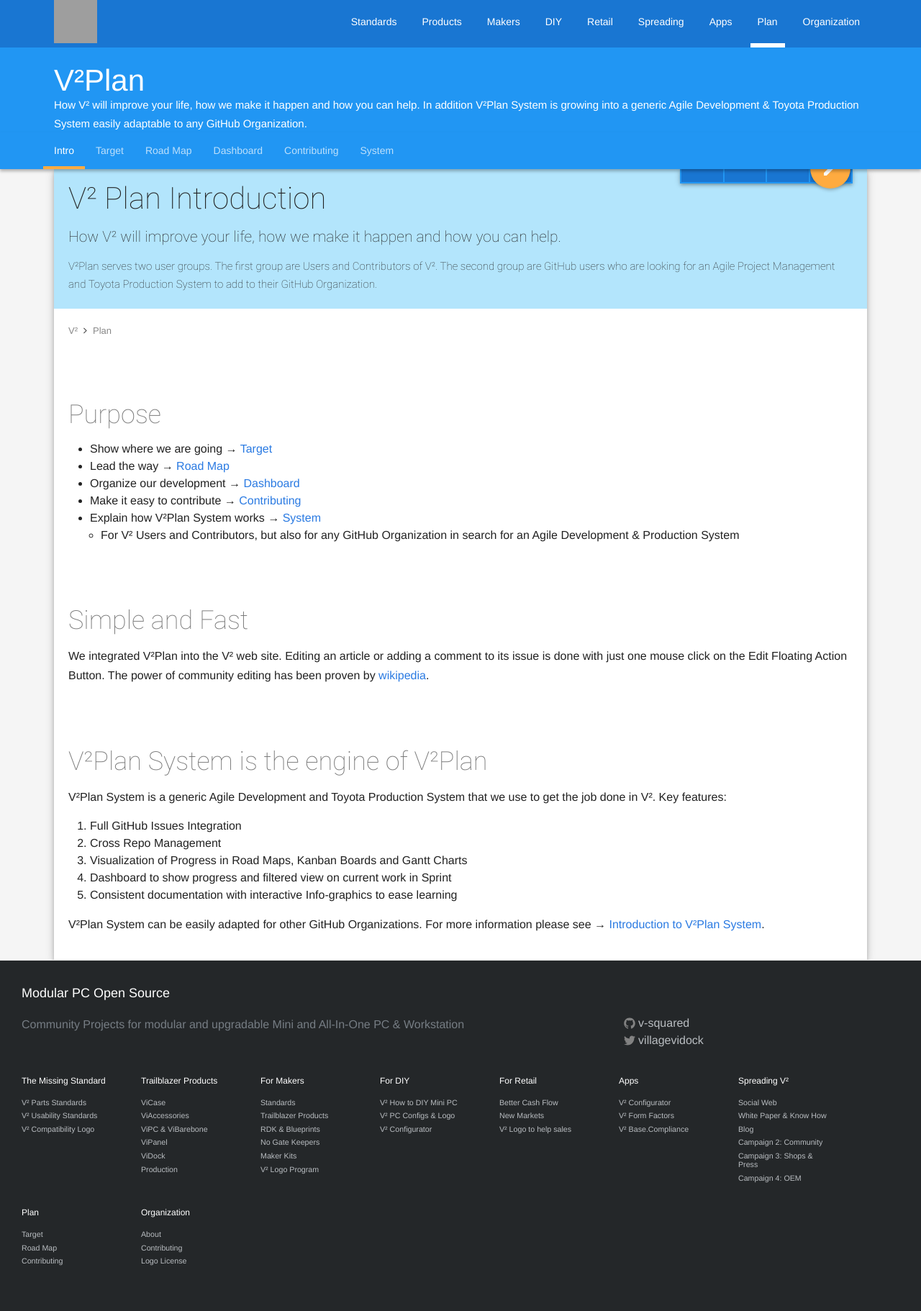
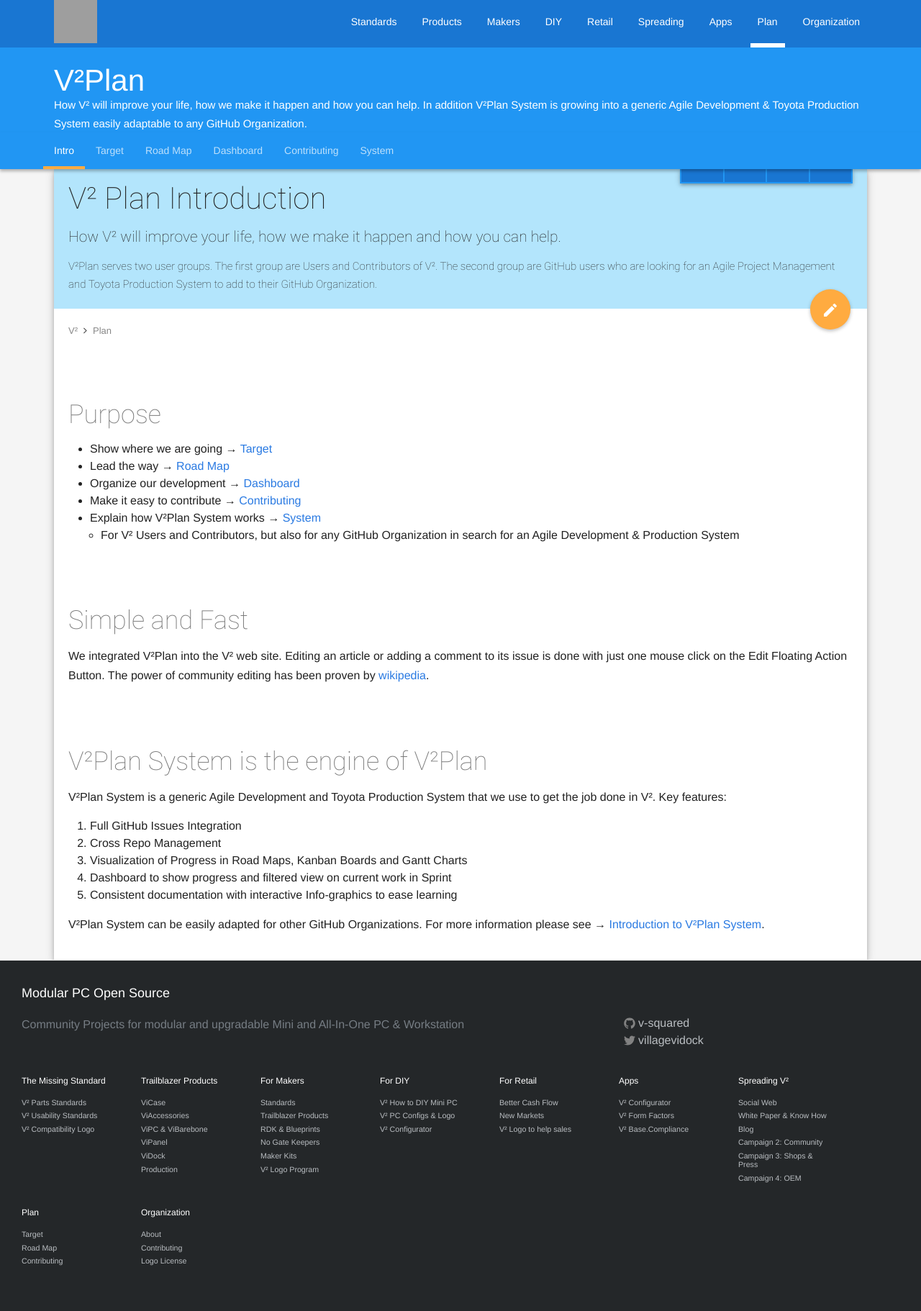
Before and after one commit to V-Squared/v2-Plan, a Jekyll site: the page built from index.md, in a window 1280 px wide. Shown: the whole page at 72% size. Built offline with Jekyll 4.4.1, drawn with Linux system fonts in a browser that asks for light colours; grey boxes are pictures that could not be loaded.

Commit message:
make F.A.B. positioning conditional to visual

```diff
--- a/_layouts/page.html
+++ b/_layouts/page.html
@@ -35,7 +35,7 @@ layout: default
 
           <md-menu>
 
-            <md-button class="md-fab edit-fab" ng-click="vm.openMenu($mdOpenMenu, $event)" aria-label="Edit this article"
+            <md-button style="{% if page.visualURL %}top: -35px;{% else %}bottom: -35px;{% endif %}" class="md-fab edit-fab" ng-click="vm.openMenu($mdOpenMenu, $event)" aria-label="Edit this article"
                        target="_blank">
               <md-icon md-menu-origin md-svg-src="{{site.baseurl}}/icons/ic_mode_edit_white_24px.svg"></md-icon>
             </md-button>
--- a/_sass/_layout.scss
+++ b/_sass/_layout.scss
@@ -459,7 +459,6 @@ md-content {
 .edit-fab {
   position: absolute;
   right: 15px;
-  top: -35px;
 }
 .article {
   background:#FFF;
```
